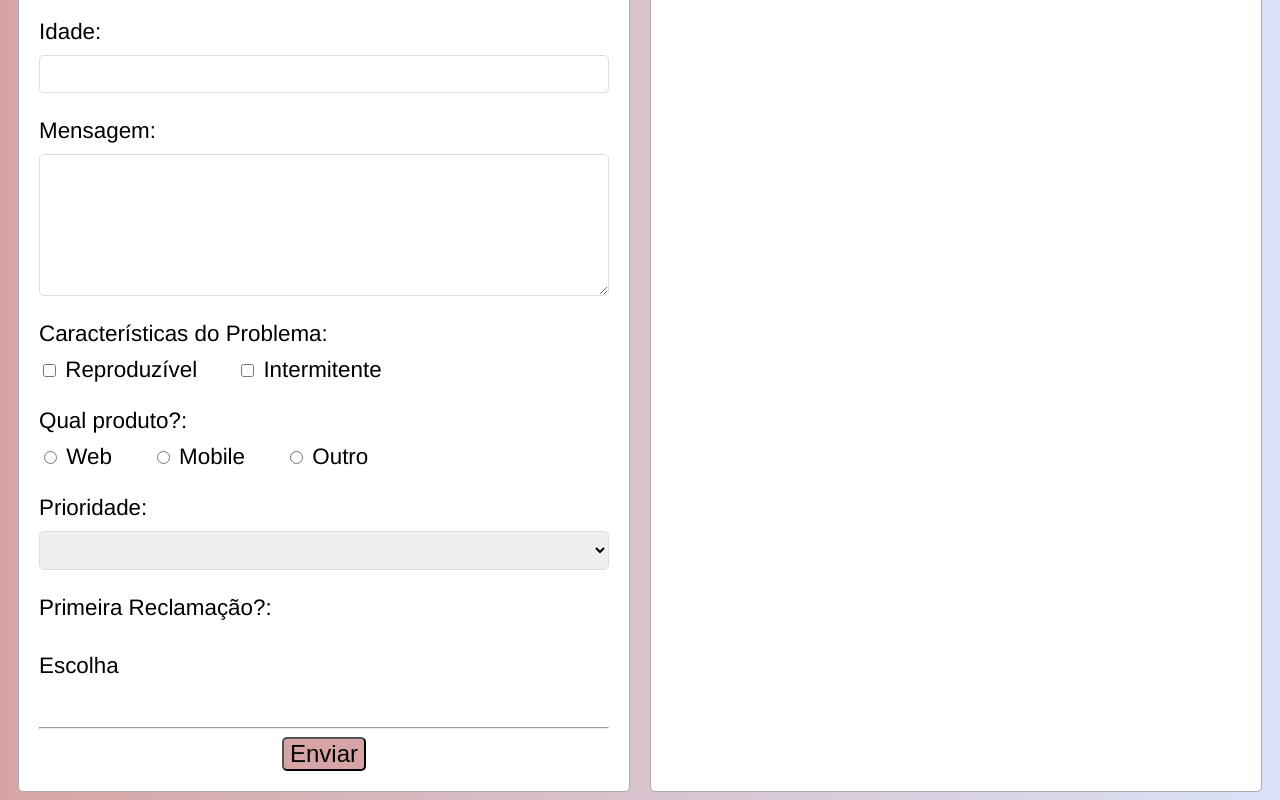
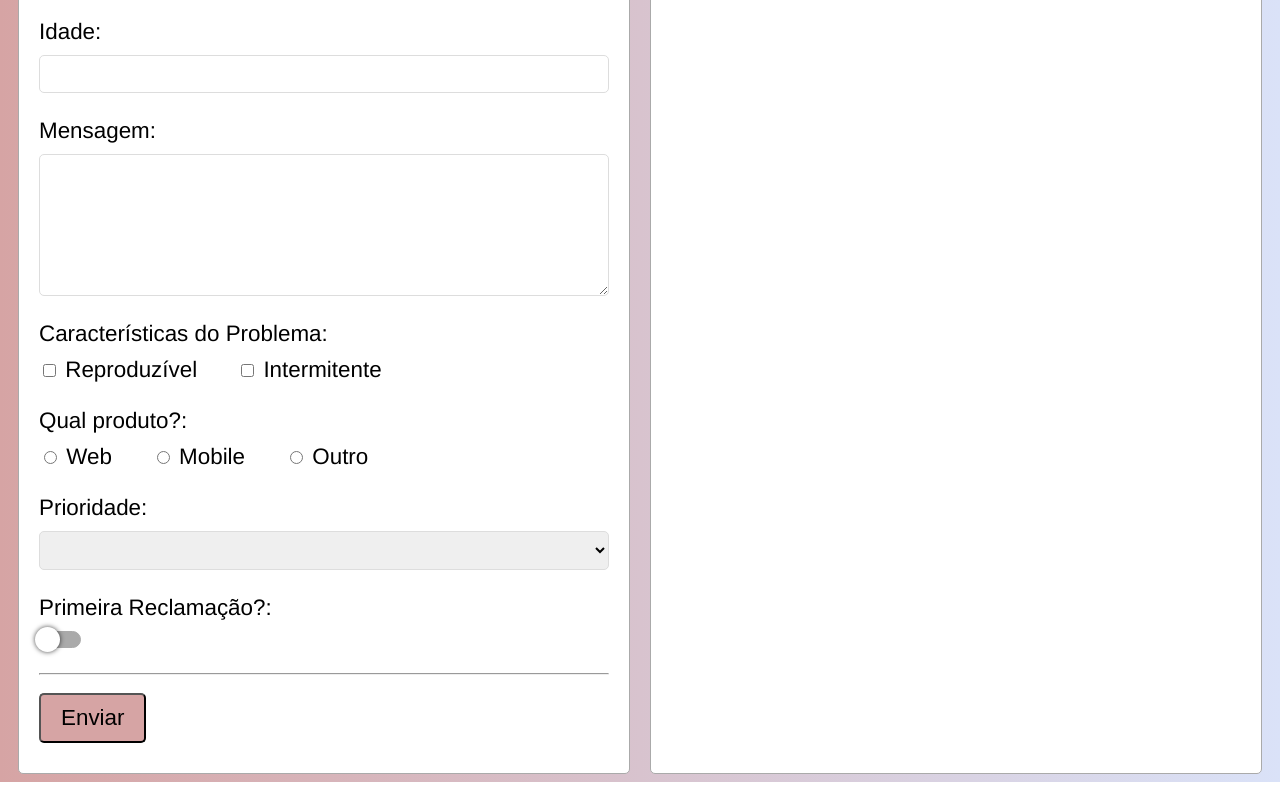
Before and after one commit to giovaneaguiar/File-Complaint, a Vue app in the folder formulario/: page / in a window 1280 px wide. Shown: the part 378-1178 px from the top of the page. Built offline with nearby package versions, Linux system fonts and the light colour scheme.

Commit message:
estiliza botão e ínicio de código Escolhas.vue.

```diff
--- a/formulario/src/App.vue
+++ b/formulario/src/App.vue
@@ -76,9 +76,12 @@ body {
   margin-top: 60px;
 }
 #app form button {
+  float: left;
+  margin: 10px 0px;
+  padding: 10px 20px;
+  font-size: 1.4rem;
+  border-radius: 5px;
   background-color: #d6a4a4;
-  font-size: 1.5rem;
-  border-radius: 5px;
 }
 
 .conteudo {
--- a/formulario/src/components/Escolha.vue
+++ b/formulario/src/components/Escolha.vue
@@ -1,13 +1,60 @@
 <template>
- <p>Escolha</p>
+ <div class="escolha"
+        @click="ligado = !ligado"
+        :class="{ligado, desligado: !ligado}">
+        <div v-if="ligado" class="botao"></div>
+        <div v-else class="botao"></div>
+    </div>
 </template>
 
 <script>
 export default {
 
+    data() {
+        return {
+            ligado: false
+        }
+    }
+
 }
 </script>
 
-<style>
+<style scoped>
+    .escolha {
+        position: relative;
+        display: flex;
+        flex-direction: column;
+        justify-content: center;
+        height: 15px;
+        width: 40px;
+        border-radius: 20px;
+        border: 1px solid #AAA;
+    }
 
+    .botao {
+        position: absolute;
+        margin: 0px 5px;
+        height: 25px;
+        width: 25px;
+        border-radius: 14px;
+        background: #FFF;
+        box-shadow: 0px 0px 5px #000B;
+    }
+
+    .desligado {
+        background-color: #AAA;
+    }
+
+    .ligado {
+        background-color: #7495c2;
+    }
+
+    .desligado .botao {
+        left: -10px;
+    }
+
+    .ligado .botao {
+        background-color: #d6a4a4;
+        align-self: flex-end;
+    }
 </style>
```
